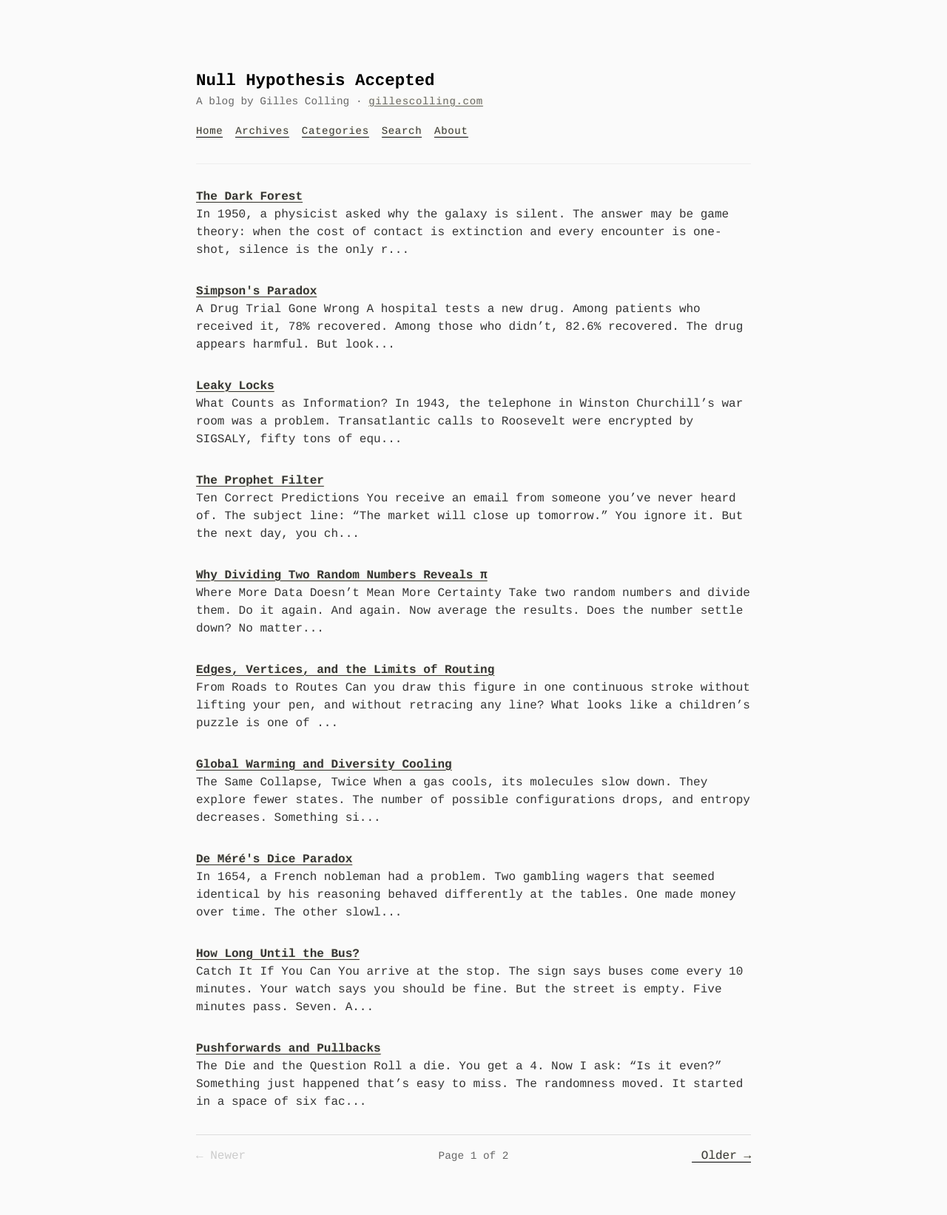
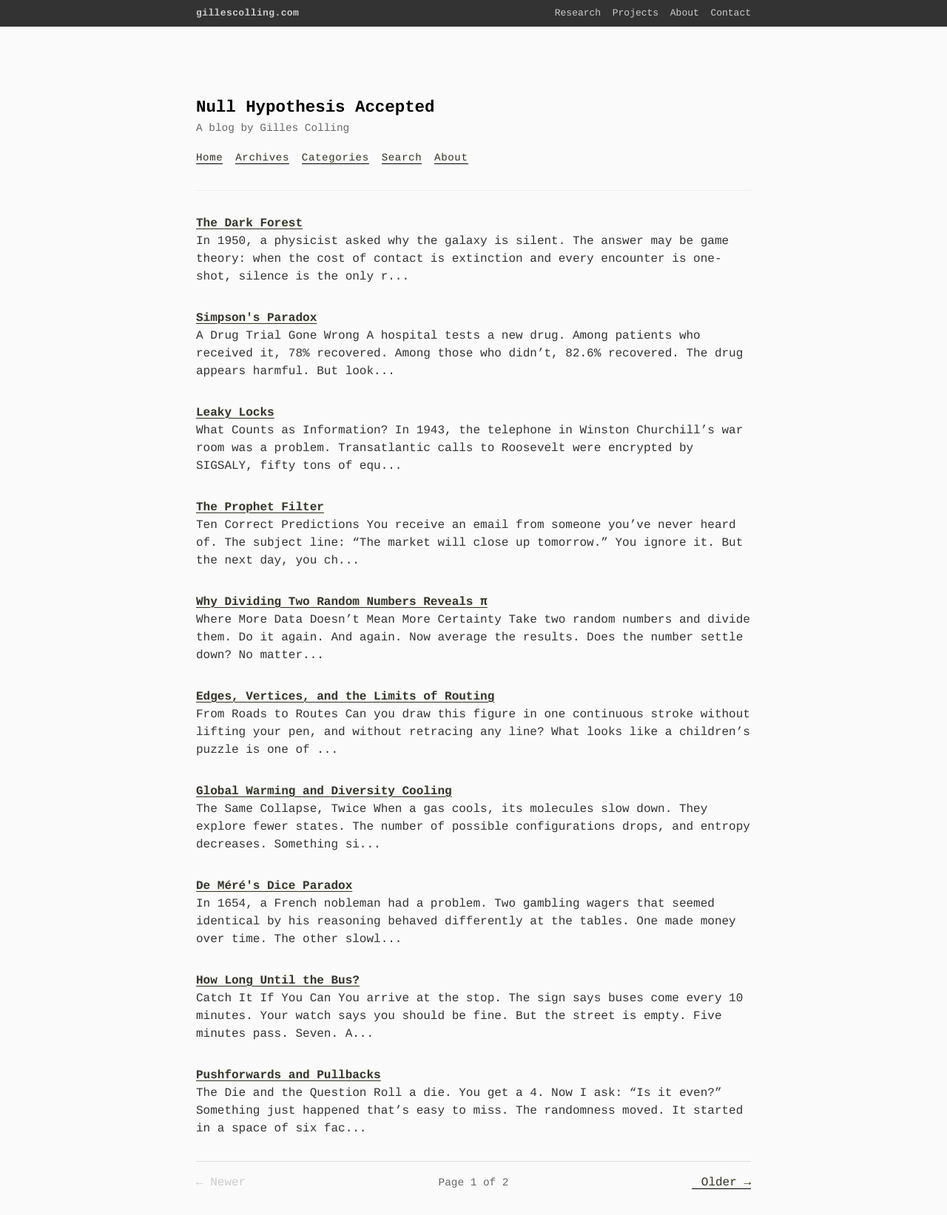
Before and after one commit to gcol33/blog, a Jekyll site: the page built from index.html, in a window 1280 px wide. Shown: the whole page at 74% size. Built offline with Jekyll 4.4.1, drawn with Linux system fonts in a browser that asks for light colours; the list of posts is cut into pages by our own code; before the commit the page ends 1607 px from its top, so only the background shows below that.

Commit message:
Add site-wide nav bar linking back to gillescolling.com
- Add slim dark nav bar above blog header with links to main site
  sections (Research, Projects, About, Contact)
- Create 10-site-nav.css matching blog's Cousine monospace aesthetic
- Remove redundant gillescolling.com link from blog tagline
- Add KaTeX preview rendering to inline editor

Co-Authored-By: Claude Opus 4.6 (1M context) <noreply@anthropic.com>

```diff
--- a/_layouts/default.html
+++ b/_layouts/default.html
@@ -109,14 +109,24 @@
   </head>
   <body>
     <a href="#main-content" class="skip-link">Skip to main content</a>
+    <nav class="site-nav" aria-label="Main site navigation">
+      <div class="site-nav-inner">
+        <a href="https://gillescolling.com/" class="site-nav-brand">gillescolling.com</a>
+        <div class="site-nav-links">
+          <a href="https://gillescolling.com/publications/">Research</a>
+          <a href="https://gillescolling.com/side-projects/">Projects</a>
+          <a href="https://gillescolling.com/about/">About</a>
+          <a href="https://gillescolling.com/contact/">Contact</a>
+        </div>
+      </div>
+    </nav>
     <div class="container">
       <header id="header">
         <div class="brand">
           <div class="brand-title">{{ site.title }}</div>
           {% if site.tagline %}
             <div class="brand-tagline">
-              {{ site.tagline }} ·
-              <a href="https://gillescolling.com/" target="_blank" rel="noopener">gillescolling.com</a>
+              {{ site.tagline }}
             </div>
           {% endif %}
         </div>
--- /dev/null
+++ b/assets/css/10-site-nav.css
@@ -0,0 +1,52 @@
+/* Site-wide navigation bar — links back to gillescolling.com */
+.site-nav {
+    background: #333;
+    font-family: 'Cousine', monospace;
+    font-size: 13px;
+    padding: 6px 0;
+}
+
+.site-nav-inner {
+    max-width: 750px;
+    margin: 0 auto;
+    padding: 0 10px;
+    display: flex;
+    justify-content: space-between;
+    align-items: center;
+}
+
+.site-nav a {
+    color: #ccc;
+    text-decoration: none;
+    background: none;
+    text-shadow: none;
+    background-image: none;
+}
+
+.site-nav a:hover {
+    color: #fff;
+    background: none;
+    background-image: none;
+    text-shadow: none;
+}
+
+.site-nav-brand {
+    font-weight: bold;
+    letter-spacing: 0.03em;
+}
+
+.site-nav-links {
+    display: flex;
+    gap: 1.2em;
+}
+
+@media (max-width: 600px) {
+    .site-nav-inner {
+        flex-direction: column;
+        gap: 4px;
+    }
+
+    .site-nav-links {
+        gap: 0.8em;
+    }
+}
--- a/assets/css/style.css
+++ b/assets/css/style.css
@@ -7,3 +7,4 @@
 @import url("07-highlight-solarized.css");
 @import url("08-highlight-and-tail.css");
 @import url("09-spacings.css");
+@import url("10-site-nav.css");
```
Also changed, not shown: assets/js/inline-editor.js (+24 -1 lines).
